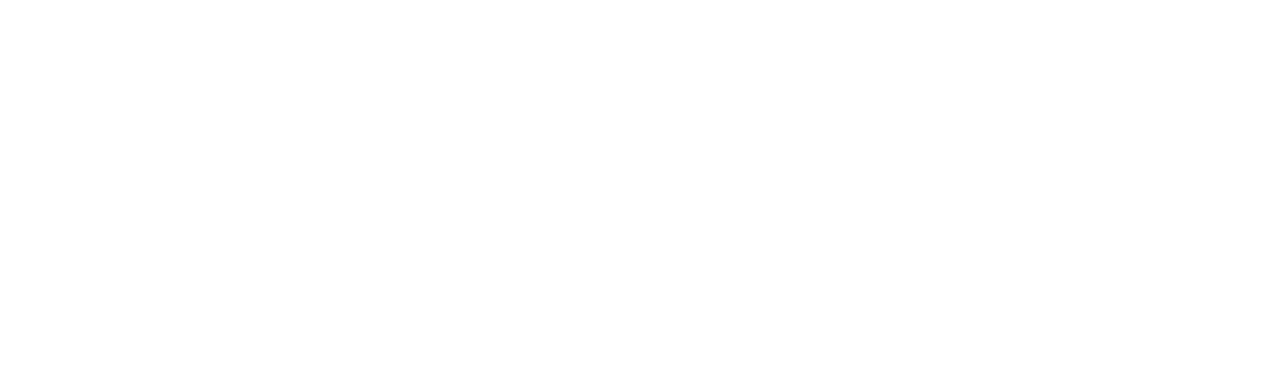
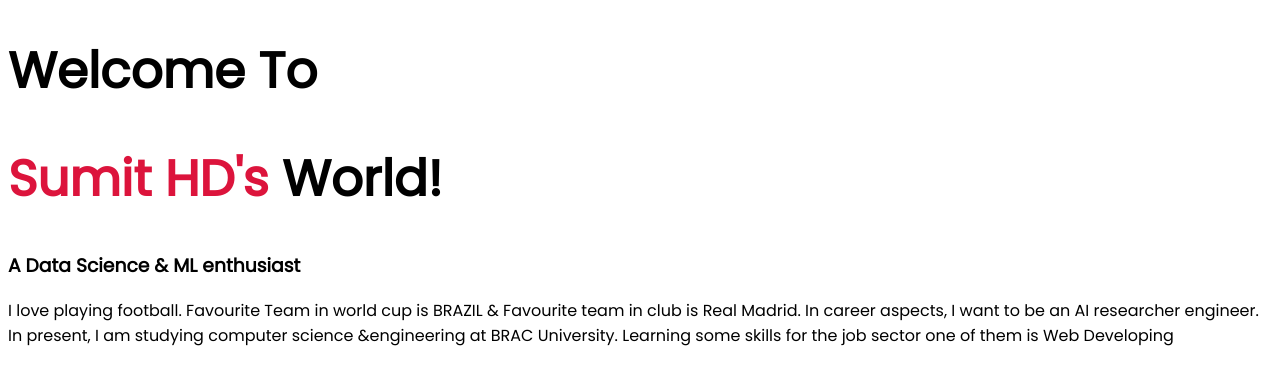
Before and after one commit to SumitHD-007/developer-portfolio, a plain HTML site: page index.html in a window 1280 px wide. Drawn offline with Linux system fonts and the light colour scheme.

Commit message:
somethings added

```diff
--- a/index.html
+++ b/index.html
@@ -5,9 +5,17 @@
     <meta http-equiv="X-UA-Compatible" content="IE=edge">
     <meta name="viewport" content="width=device-width, initial-scale=1.0">
     <title>Sumit Portfolio</title>
+    <link rel="preconnect" href="https://fonts.googleapis.com">
+    <link rel="preconnect" href="https://fonts.gstatic.com" crossorigin>
+    <link href="https://fonts.googleapis.com/css2?family=Poppins&display=swap" rel="stylesheet">
     <link rel="stylesheet" href="style.css">
 </head>
 <body>
-
+    <h1>Welcome To</h1>
+    <h1><span class="mango-color"> Sumit HD's </span> World!</h1>
+    <h3>A Data Science & ML enthusiast</h3>
+    <p> I love playing football. Favourite Team in world cup is BRAZIL & Favourite team in club is Real Madrid.
+        In career aspects, I want to be an AI researcher engineer. In present, I am studying computer science &engineering at BRAC University. Learning some skills for the job sector one of them is Web Developing
+    </p>
 </body>
 </html>
--- a/style.css
+++ b/style.css
@@ -0,0 +1,9 @@
+body{
+    font-family: 'Poppins', sans-serif;
+}
+h1{
+    font-size: 50px;
+}
+.mango-color{
+    color: crimson;
+}
```
Also changed, not shown: images/dream-bg.png (added), images/exp-bg.png (added), images/jhankar.png (added), images/jhankar2.png (added), images/my-bg.png (added), images/my-bg2.png (added), images/sumit-picture-bg.png (added), images/top-banner.png (added), 7 other files.
